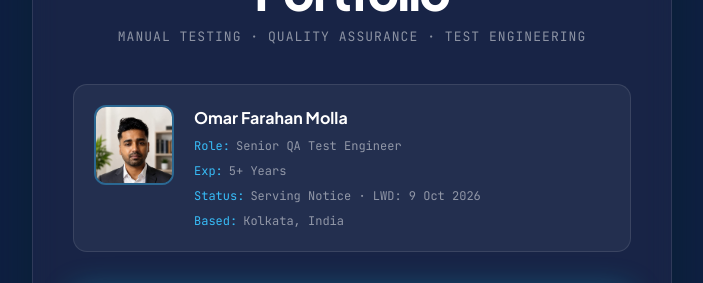
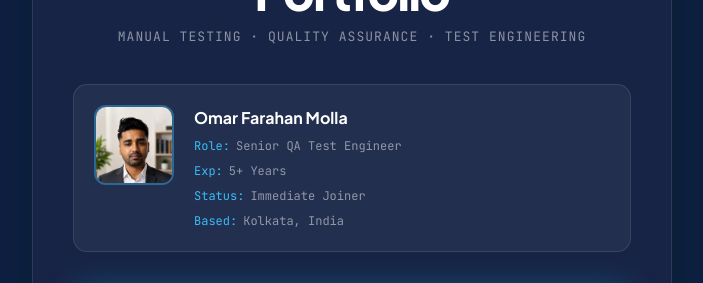
Before and after one commit to Kingfrhn/Portfolio, a Next.js app: page / in a window 1280 px wide. Shown: the part 287-570 px from the top of the page, without its empty margins (288-991 px from the left). Built offline with nearby package versions, Linux system fonts and the light colour scheme.

Commit message:
New changes
bug fix

```diff
--- a/app/layout.tsx
+++ b/app/layout.tsx
@@ -4,7 +4,7 @@ import './globals.css';
 export const metadata: Metadata = {
   title: 'Omar Farahan Molla — Senior QA Test Engineer',
   description:
-    'Senior QA Test Engineer with 5+ years of experience in manual testing, functional, regression, and exploratory testing across mobile, console, PC, and web platforms. Currently serving notice period (LWD: 9th October 2026).',
+    'Senior QA Test Engineer with 5+ years of experience in manual testing, functional, regression, and exploratory testing across mobile, console, PC, and web platforms. Immediate joiner.',
   keywords: [
     'Omar Farahan Molla',
     'QA Test Engineer',
--- a/components/ArcadeTitleScreen.tsx
+++ b/components/ArcadeTitleScreen.tsx
@@ -45,7 +45,7 @@ export default function ArcadeTitleScreen({ onStart }: ArcadeTitleScreenProps) {
               <span>Exp:</span> 5+ Years
             </div>
             <div className="qa-splash-meta-item">
-              <span>Status:</span> Serving Notice · LWD: 9 Oct 2026
+              <span>Status:</span> Immediate Joiner
             </div>
             <div className="qa-splash-meta-item">
               <span>Based:</span> Kolkata, India
--- a/components/Contact.tsx
+++ b/components/Contact.tsx
@@ -8,14 +8,14 @@ export default function Contact() {
       <section id="contact" className="contact-section">
         <div className="wrap">
           <div className="eyebrow">
-            Status: Serving Notice Period · Last Working Day: 9th October 2026
+            Status: Immediate Joiner
           </div>
 
           <h2>Let&apos;s Ship High-Quality, Stable Releases Together</h2>
 
           <p className="section-sub">
-            Senior QA Test Engineer with 5+ years of experience. Currently serving notice period with{' '}
-            <strong>Last Working Day (LWD): 9th October 2026</strong>. Actively seeking Manual Testing
+            Senior QA Test Engineer with 5+ years of experience. Currently available as an{' '}
+            <strong>Immediate Joiner</strong>. Actively seeking Manual Testing
             &amp; Senior QA Test Engineer roles. Available for technical QA interviews and joining
             immediately upon release.
           </p>
@@ -52,7 +52,7 @@ export default function Contact() {
 
       <footer className="wrap">
         <span>© {new Date().getFullYear()} Omar Farahan Molla — Senior QA Test Engineer (5+ Years Exp)</span>
-        <span>Serving Notice Period · LWD: 9th October 2026 | Kolkata, India</span>
+        <span>Immediate Joiner | Kolkata, India</span>
       </footer>
     </>
   );
--- a/components/Experience.tsx
+++ b/components/Experience.tsx
@@ -43,7 +43,7 @@ export default function Experience() {
 
           <div className="log-entry">
             <div className="log-meta">
-              08/2021 <span className="sep">→</span> 08/2022{' '}
+              09/2021 <span className="sep">→</span> 07/2022{' '}
               <span className="badge badge-pass">Completed</span>
             </div>
             <div className="log-title">Test Engineer</div>
--- a/components/Header.tsx
+++ b/components/Header.tsx
@@ -100,9 +100,9 @@ export default function Header({ onResetGame }: HeaderProps) {
           <a
             className="btn btn-solid"
             href="#contact"
-            title="Serving Notice Period — LWD: 9th October 2026"
+            title="Available as an Immediate Joiner"
           >
-            <CheckCircle size={14} /> Available Oct 2026
+            <CheckCircle size={14} /> Immediate Joiner
           </a>
 
           <button
@@ -121,7 +121,7 @@ export default function Header({ onResetGame }: HeaderProps) {
           <a href="#projects" onClick={closeMenu}>Projects <span>▸</span></a>
           <a href="#skills" onClick={closeMenu}>Skills <span>▸</span></a>
           <a href="#sample-work" onClick={closeMenu}>Sample Work <span>▸</span></a>
-          <a href="#terminal" onClick={closeMenu}>CLI Playground <span>▸</span></a>
+          <a href="#terminal" onClick={closeMenu}>CLI <span>▸</span></a>
           <a href="#education" onClick={closeMenu}>Education <span>▸</span></a>
           <a href="#contact" onClick={closeMenu}>Contact <span>▸</span></a>
 
@@ -163,7 +163,7 @@ export default function Header({ onResetGame }: HeaderProps) {
               href="#contact"
               onClick={closeMenu}
             >
-              <CheckCircle size={14} /> Notice Period · LWD: 9th Oct 2026
+              <CheckCircle size={14} /> Immediate Joiner
             </a>
           </div>
         </div>
--- a/components/Hero.tsx
+++ b/components/Hero.tsx
@@ -10,7 +10,7 @@ export default function Hero() {
           <div>
             <div className="status-line">
               <span className="dot-status" />
-              Open to Opportunities &nbsp;·&nbsp; Serving Notice Period &nbsp;·&nbsp; LWD: 9th October 2026
+              Open to Opportunities &nbsp;·&nbsp; Immediate Joiner
             </div>
 
             <h1>Omar Farahan Molla</h1>
@@ -30,8 +30,8 @@ export default function Hero() {
             <p className="bio">
               Manual QA specialist with 5+ years testing software across mobile, console, PC, and web platforms.
               Experienced in functional, regression, exploratory, and cross-platform test cycles for global studios
-              including King, Scopely, Bandai Namco, Microids, and Eidos Montreal. Currently serving notice period
-              (LWD: 9th October 2026) and actively seeking Manual Testing &amp; Senior QA Engineer roles.
+              including King, Scopely, Bandai Namco, Microids, and Eidos Montreal. Currently available as an
+              immediate joiner and actively seeking Manual Testing &amp; Senior QA Engineer roles.
             </p>
 
             <div className="hero-actions">
@@ -72,7 +72,7 @@ export default function Hero() {
               />
               <div className="profile-card-badge">
                 <Briefcase size={14} style={{ color: 'var(--teal)', flexShrink: 0 }} />
-                <span>Notice Period · LWD: 9th Oct 2026</span>
+                <span>Immediate Joiner</span>
               </div>
             </div>
           </div>
--- a/components/InteractiveTerminal.tsx
+++ b/components/InteractiveTerminal.tsx
@@ -35,13 +35,13 @@ export default function InteractiveTerminal() {
     if (trimmed === 'help') {
       newHistory.push({
         id: Date.now() + 1,
-        text: 'Available commands:\n  status   — View availability & notice period\n  skills   — List top QA skills & tools\n  bugs     — Show career metrics\n  contact  — Output contact details\n  download — Trigger resume PDF download\n  clear    — Clear terminal',
+        text: 'Available commands:\n  status   — View availability & current status\n  skills   — List top QA skills & tools\n  bugs     — Show career metrics\n  contact  — Output contact details\n  download — Trigger resume PDF download\n  clear    — Clear terminal',
         type: 'output',
       });
     } else if (trimmed === 'status') {
       newHistory.push({
         id: Date.now() + 1,
-        text: 'STATUS: Serving Notice Period (LWD: 9th October 2026)\nSEEKING: Manual Testing & Senior QA Engineer Roles\nLOCATION: Kolkata / Remote / Open to Relocation\nEXPERIENCE: 5+ Years — Senior QA Test Engineer',
+        text: 'STATUS: Immediate Joiner\nSEEKING: Manual Testing & Senior QA Engineer Roles\nLOCATION: Kolkata / Remote / Open to Relocation\nEXPERIENCE: 5+ Years — Senior QA Test Engineer',
         type: 'success',
       });
     } else if (trimmed === 'skills') {
```
Also changed, not shown: 1 other file (tests, documents, lock files or other folders).
